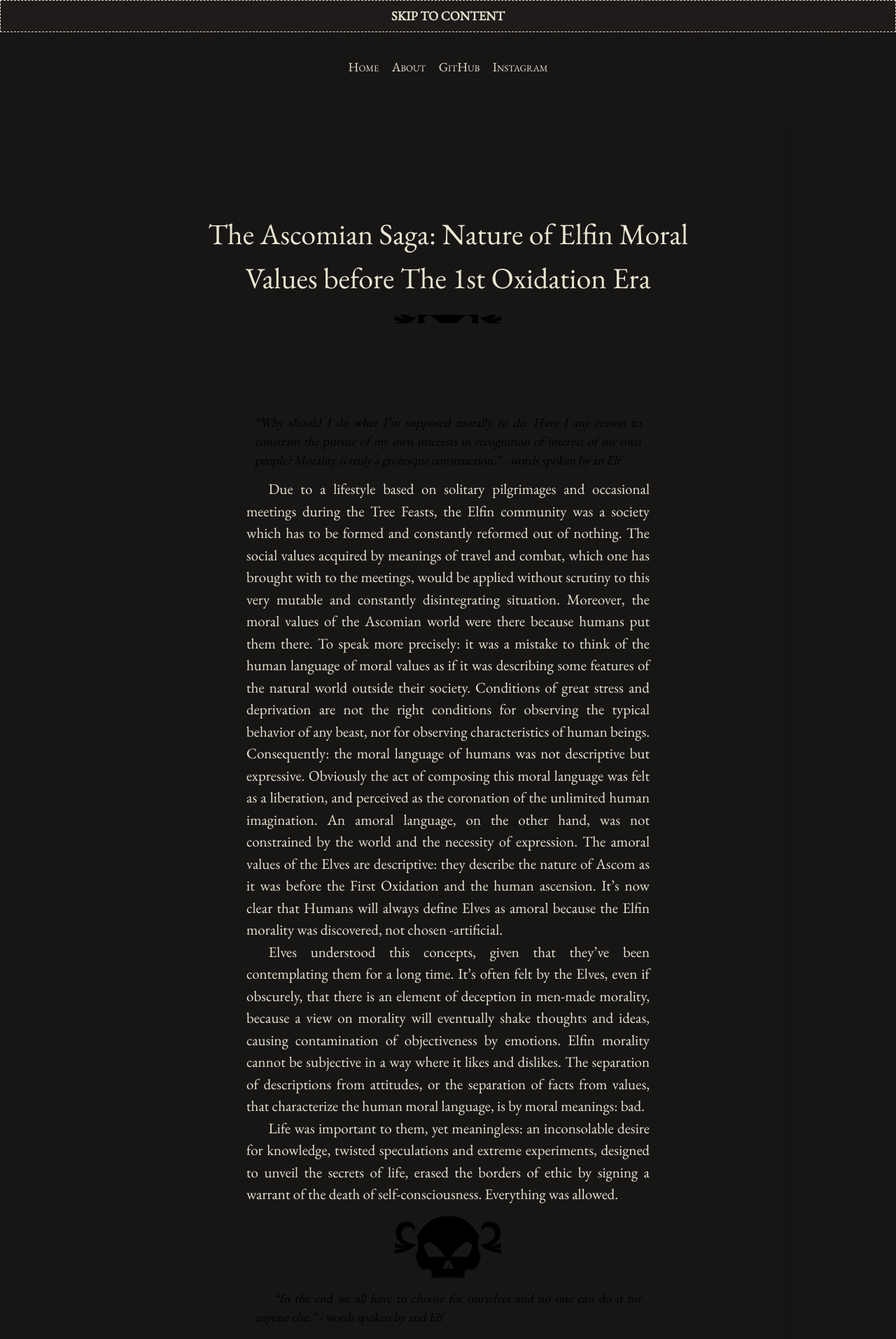
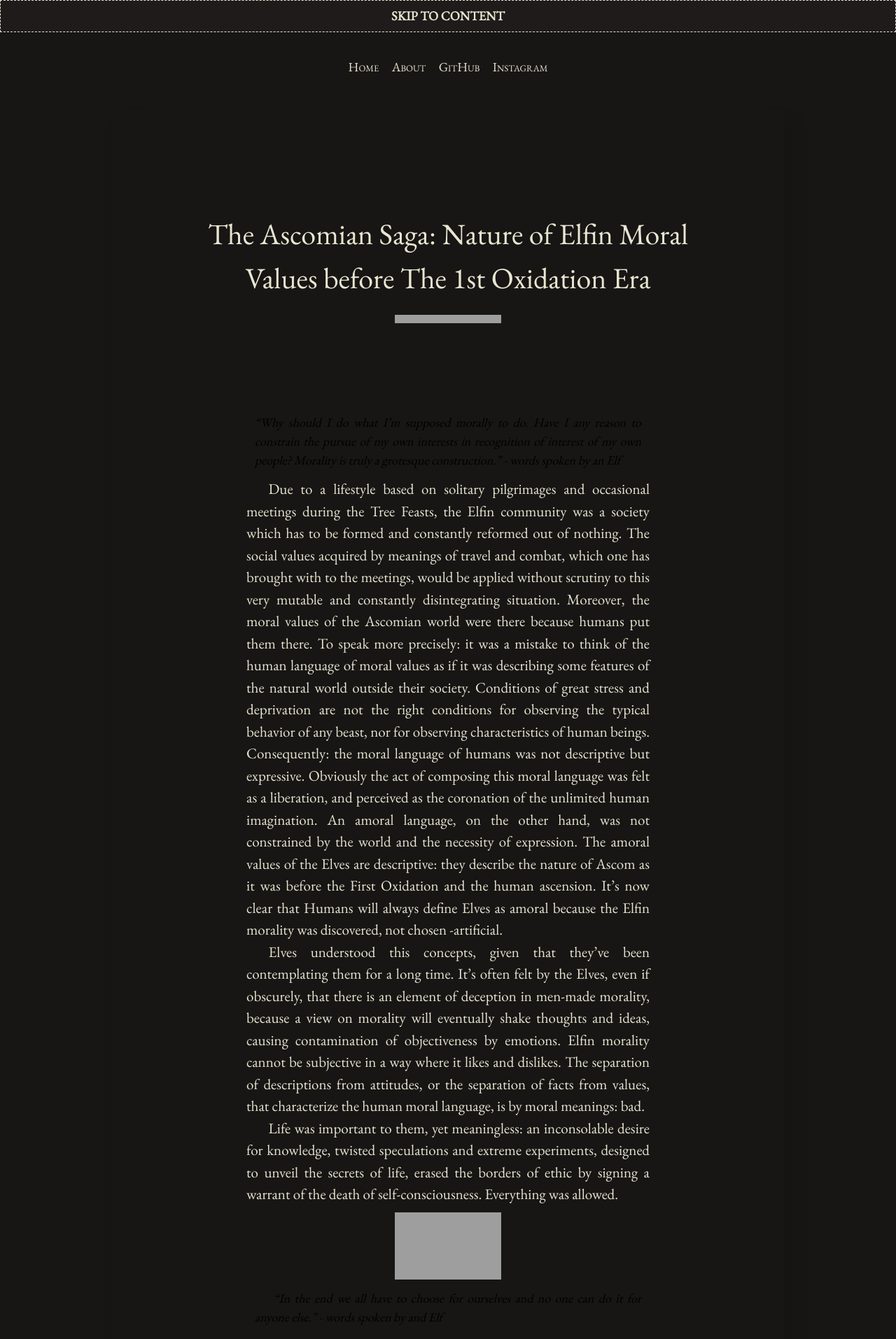
Before and after one commit to InexistentThirdChimera/InexistentThirdChimera.github.io, a Jekyll site: the page built from _posts/2022-08-18-the-ascomian-saga-elfin-moral-values-before-the-first-oxidation-era.md, in a window 1280 px wide. Shown: the top 1914 px of the page at 70% size. Built offline with Jekyll 4.4.1, drawn with Linux system fonts in a browser that asks for light colours.

Commit message:
tryin png sword divider

```diff
--- a/_sass/_mixins.scss
+++ b/_sass/_mixins.scss
@@ -4,6 +4,6 @@
   width: 152px;
   height: 12px;
   margin: .5em auto .5em;
-  background: url(#{$asset_url}/images/up-divider.svg) no-repeat center;
+  background: url(#{$asset_url}/images/divider.png.crdownload) no-repeat center;
 
 }
```
Also changed, not shown: 1 other file.
